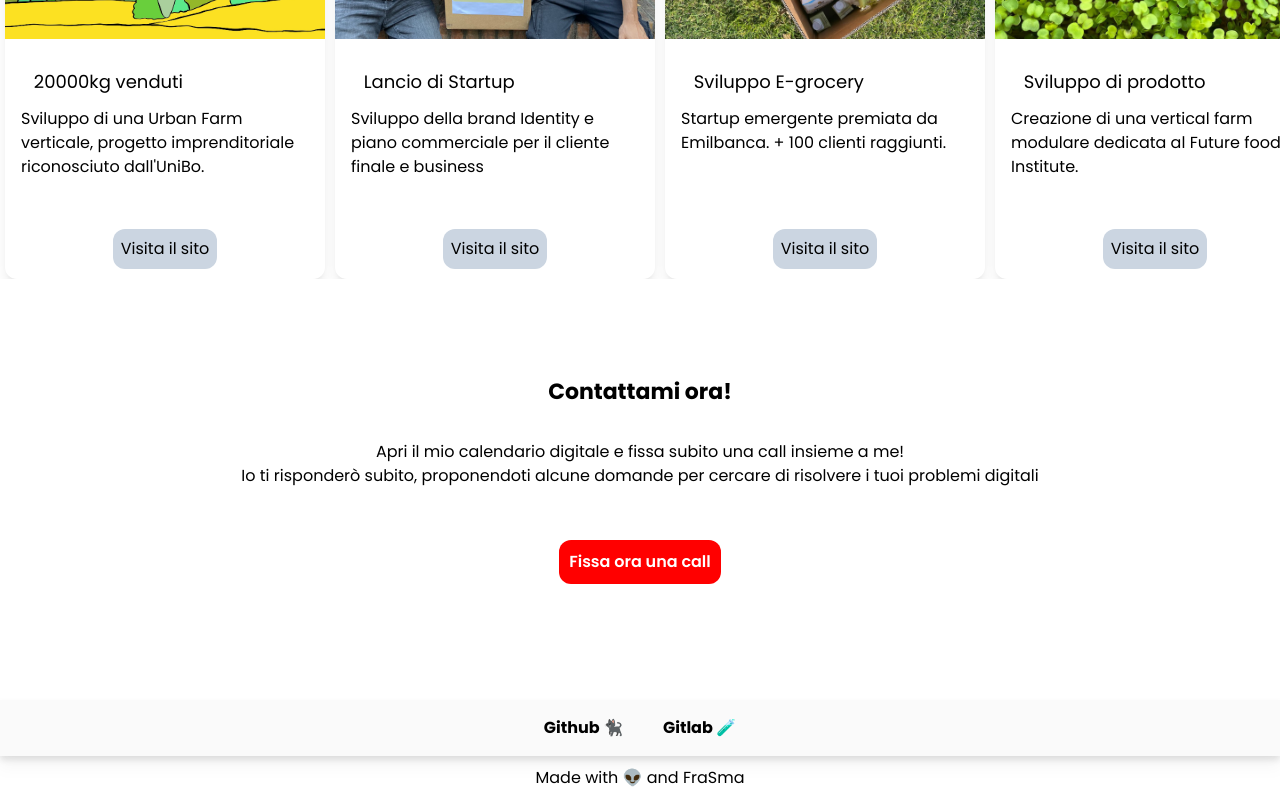
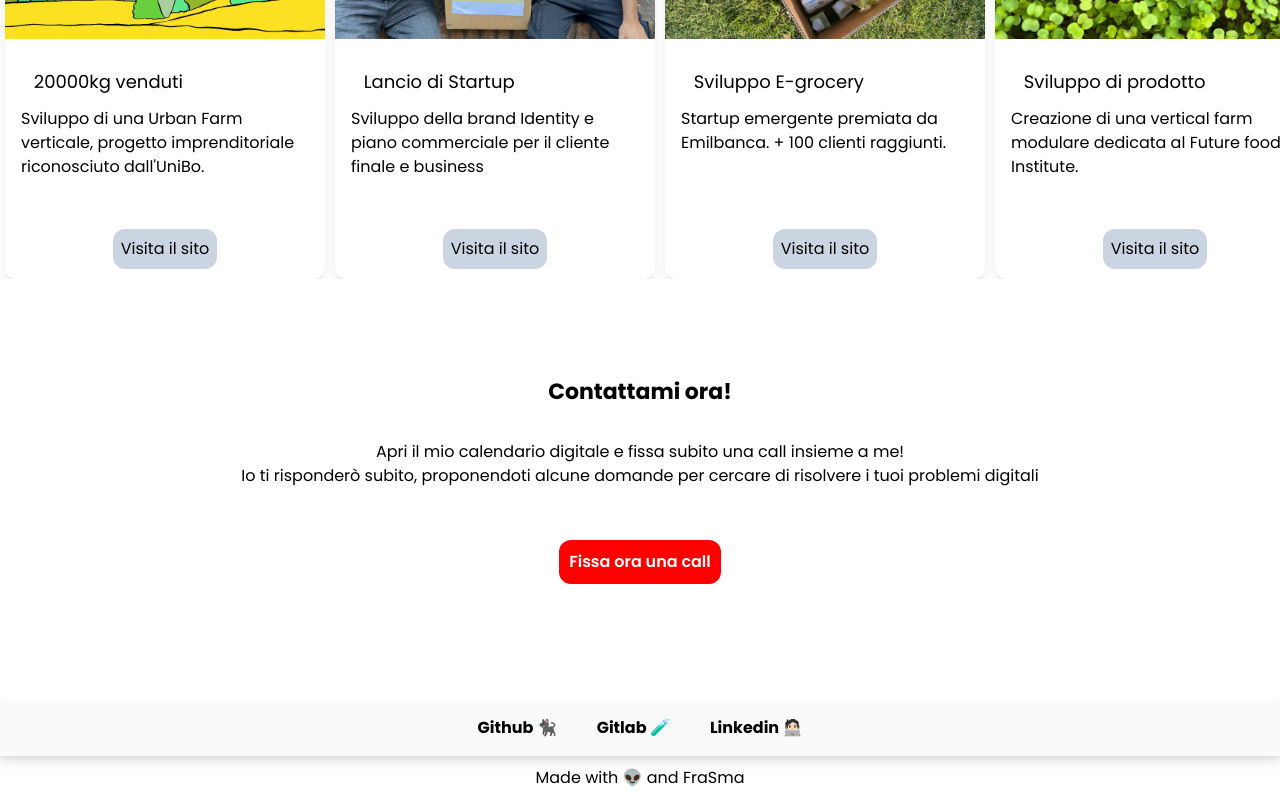
Before and after one commit to francemazzi/frasma, a Next.js app: page / in a window 1280 px wide. Shown: the part 1822-2622 px from the top of the page. Built offline with nearby package versions, Linux system fonts and the light colour scheme.

Commit message:
feat: description

```diff
--- a/common/navbarCostants.ts
+++ b/common/navbarCostants.ts
@@ -3,6 +3,10 @@ import { title } from "process";
 export const NAV_LINK: { name: string; href: string }[] = [
   { name: "Github 🐈‍⬛", href: "https://github.com/francemazzi" },
   { name: "Gitlab 🧪", href: "https://gitlab.com/francesco.mazzi" },
+  {
+    name: "Linkedin 🧑🏻‍💻",
+    href: "https://www.linkedin.com/in/francesco-saverio-mazzi-1a76b4159/",
+  },
   // TODO -> queste pagine
   // { name: "About", href: "/AboutMe" },
   // { name: "Contact", href: "/ContactMe" },
@@ -57,7 +61,7 @@ export const PORTFOLIO: {
     titolo: "Lancio di Startup",
     description:
       "Sviluppo della brand Identity e piano commerciale per il cliente finale e business",
-    site: "https://www.linkedin.com/in/francesco-saverio-mazzi-1a76b4159/details/experience/",
+    site: "https://bologna.repubblica.it/cronaca/2022/07/04/news/food_delivery_i_prodotti_dei_forni_artigianali_a_domicilio_lidea_e_di_due_studenti_dellalma_mater-356510683/",
   },
   {
     img: "/image/siestabio.jpg",
@@ -71,7 +75,7 @@ export const PORTFOLIO: {
     titolo: "Sviluppo di prodotto",
     description:
       "Creazione di una vertical farm modulare dedicata al Future food Institute.",
-    site: "https://www.linkedin.com/in/francesco-saverio-mazzi-1a76b4159/details/experience/1847811422/multiple-media-viewer/?treasuryMediaId=1635470524493",
+    site: "https://drive.google.com/file/d/1E1hMW8aibWGEf6dVqG6Vvcgvf3Rh7Pzf/view?usp=sharing",
   },
   {
     img: "/image/ValmarecchiaTeam.png",
```
